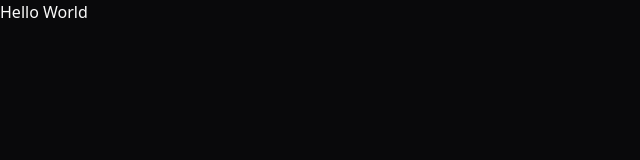
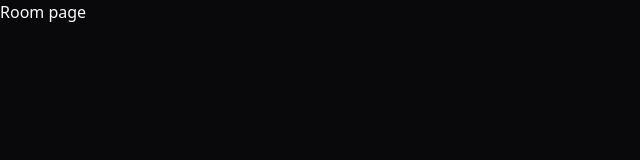
Before and after one commit to feMoraes0/nlw-agents, a React (Vite) app in the folder web/: page /room in a window 1280 px wide. Shown: the top 160 px of the page, without its empty margins (0-640 px from the left). Built offline with nearby package versions, Linux system fonts and the light colour scheme.

Commit message:
web: installs react-router and creates pages

```diff
--- a/web/package.json
+++ b/web/package.json
@@ -16,6 +16,7 @@
     "lucide-react": "^0.525.0",
     "react": "^19.1.0",
     "react-dom": "^19.1.0",
+    "react-router-dom": "^7.6.3",
     "tailwind-merge": "^3.3.1",
     "tailwindcss": "^4.1.11"
   },
--- a/web/src/app.tsx
+++ b/web/src/app.tsx
@@ -1,5 +1,14 @@
+import { BrowserRouter, Route, Routes } from "react-router-dom";
+import CreateRoom from "./pages/create-room";
+import Room from "./pages/room";
+
 export function App() {
   return (
-    <div>Hello World</div>
-  )
+    <BrowserRouter>
+      <Routes>
+        <Route index element={<CreateRoom />} />
+        <Route path="/room" element={<Room />} />
+      </Routes>
+    </BrowserRouter>
+  );
 }
--- /dev/null
+++ b/web/src/pages/create-room.tsx
@@ -0,0 +1,5 @@
+const CreateRoom = () => {
+  return <div>create room</div>;
+};
+
+export default CreateRoom;
--- /dev/null
+++ b/web/src/pages/room.tsx
@@ -0,0 +1,5 @@
+const Room = () => {
+  return <div>Room page</div>;
+};
+
+export default Room;
```
Also changed, not shown: 1 other file (tests, documents, lock files or other folders).
